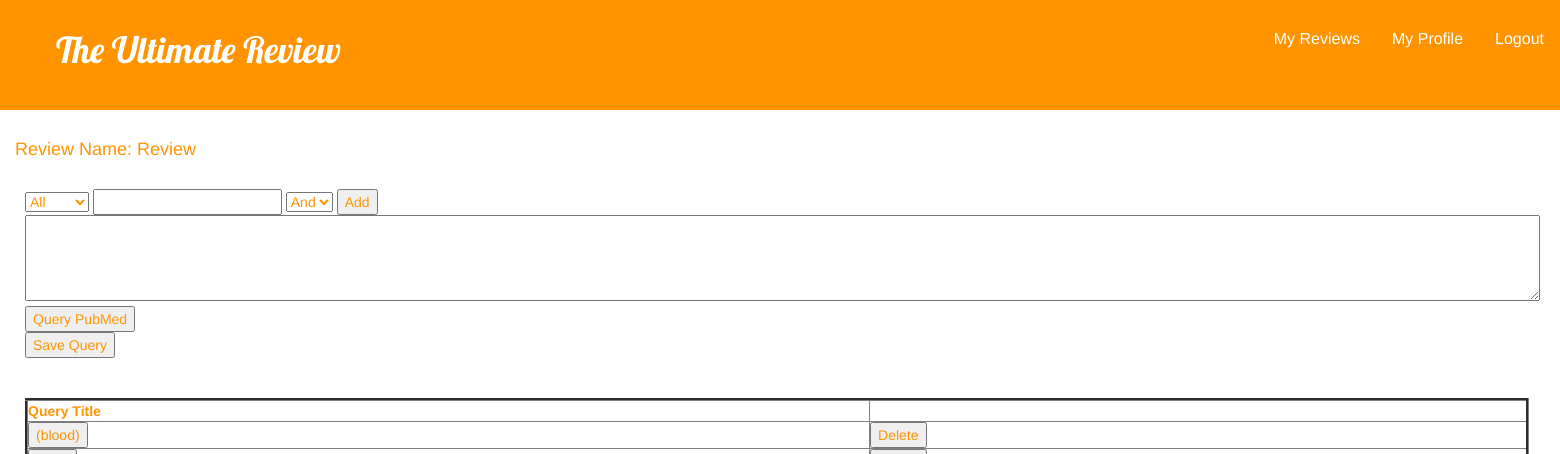
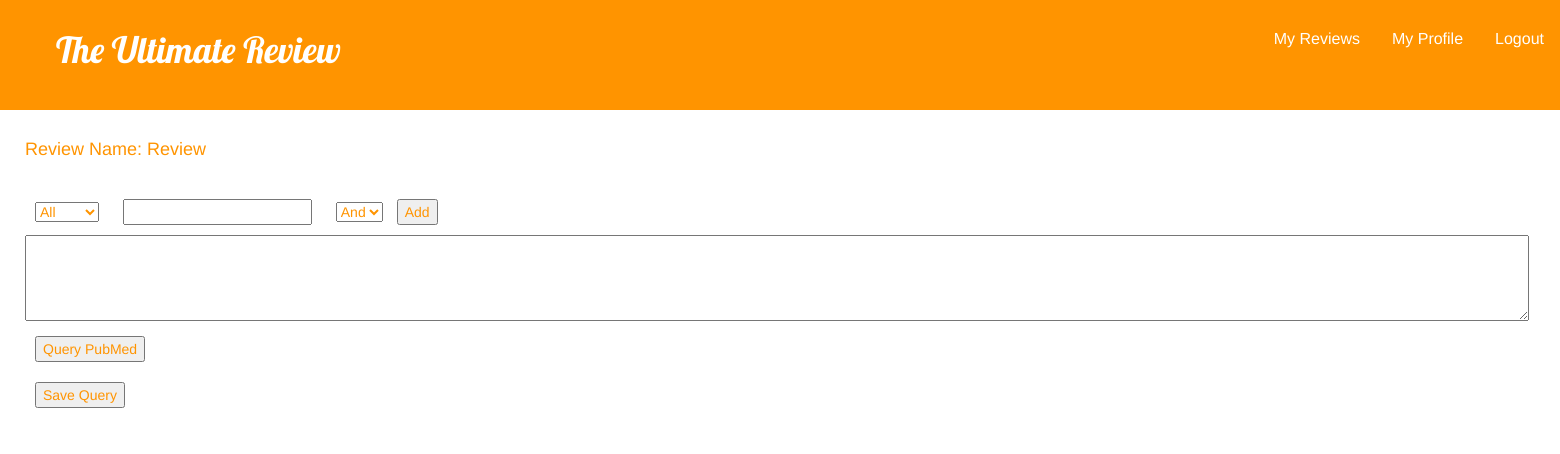
Before and after one commit to JoeCameron1/TheUltimateReview, a Django app: page /ultimatereview/singlereview/review/ in a window 1560 px wide. Shown: the top 454 px of the page. Run offline with Django 3.2, Linux system fonts and the light colour scheme; a user stored in the database is signed in; data comes from the database, SQL or seed files in the repository; some libraries are stand-ins or nearby versions.

Commit message:
Neatened up the querybuilder page

```diff
--- a/static/css/querybuilder.css
+++ b/static/css/querybuilder.css
@@ -11,3 +11,11 @@ div {
 .queryButton{
 	padding-left: 200px;
 }
+
+.margins {
+	margin: 10px;
+}
+
+textarea{
+	width: 98%;
+}
--- a/templates/ultimatereview/querybuilder.html
+++ b/templates/ultimatereview/querybuilder.html
@@ -13,15 +13,15 @@
 	<script src="http://ajax.googleapis.com/ajax/libs/jquery/1.11.1/jquery.mins.js"></script>
 	<script src="{% static "js/querybuilder.js" %}"></script>
 </head>
-<h4>Review Name: {{review.title}}</h4>
+<h4 class = "margins">Review Name: {{review.title}}</h4>
 <div id = "inputs">
-	<select id = "fType" name = "fieldType">
+	<select  class = "margins" id = "fType" name = "fieldType">
 		<option value = "">All</option>
 		<option value = "[author]">Author</option>
 		<option value = "[book]">Book</option>
 	</select>
-	<input name = "queryBox" id = "queryBox"/>
-	<select id = "eType" name = "entryType">
+	<input  class = "margins" name = "queryBox" id = "queryBox"/>
+	<select  class = "margins" id = "eType" name = "entryType">
 		<option value = "AND">And</option>
 		<option value = "OR">Or</option>
 		<option value = "NOT">Not</option>
@@ -30,13 +30,13 @@
 
 	<form method="POST" action = "AbstractPool/">
   		{% csrf_token %}
-  		<textarea cols = "184" rows = "4" id = "queryID" type = "text" name = "queryField"></textarea>
-  		<button type = "submit">Query PubMed</button>
+  		<textarea cols = "160" rows = "4" id = "queryID" type = "text" name = "queryField"></textarea>
+  		<button  class = "margins" type = "submit">Query PubMed</button>
 	</form>
 	<form id = "saveButton" name = "queries" method="POST" action="/ultimatereview/singlereview/{{ review.slug }}/">
 	{% csrf_token %}
 	<textarea style="display:none;" cols = "200" rows = "4" id = "queryIDb" type = "text" name = "queryField"></textarea>
-	<input type="submit" value="Save Query" />
+	<input  class = "margins" type="submit" value="Save Query" />
 	</form>
 </div>
 
```
